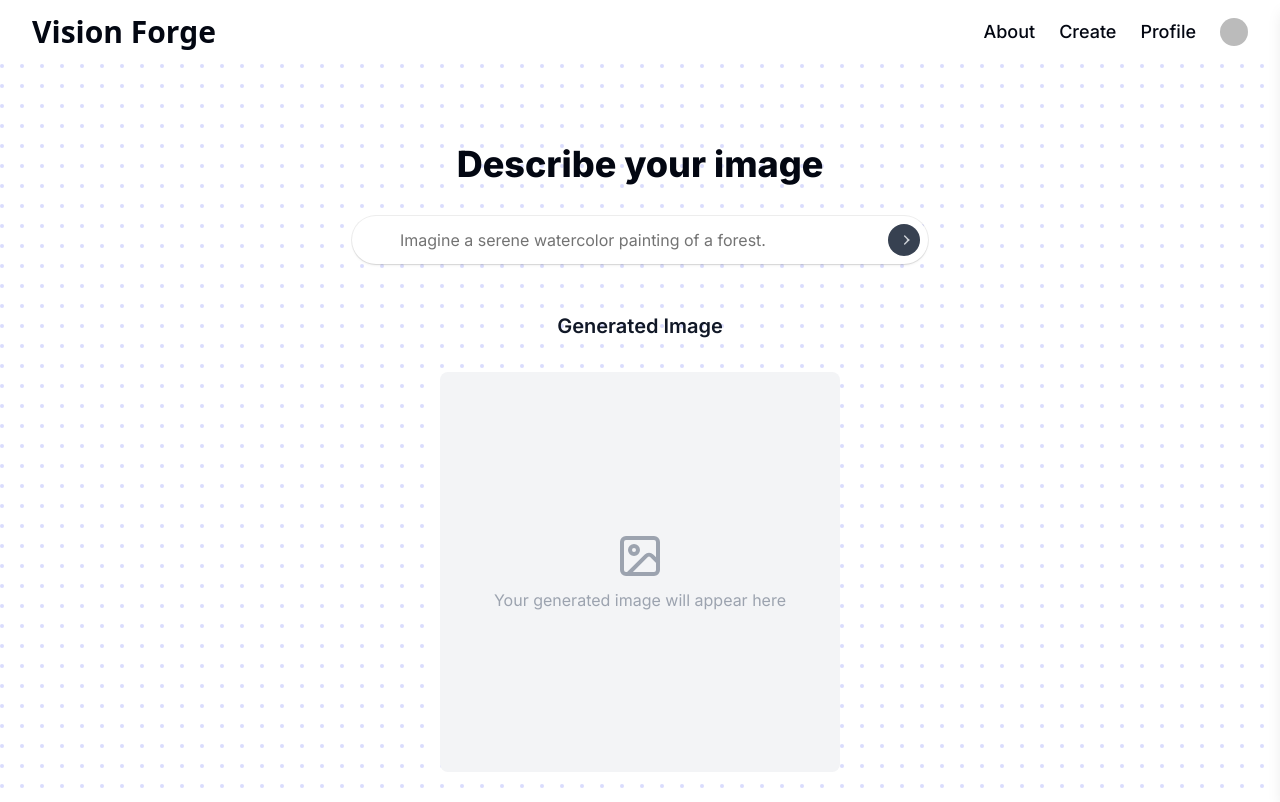
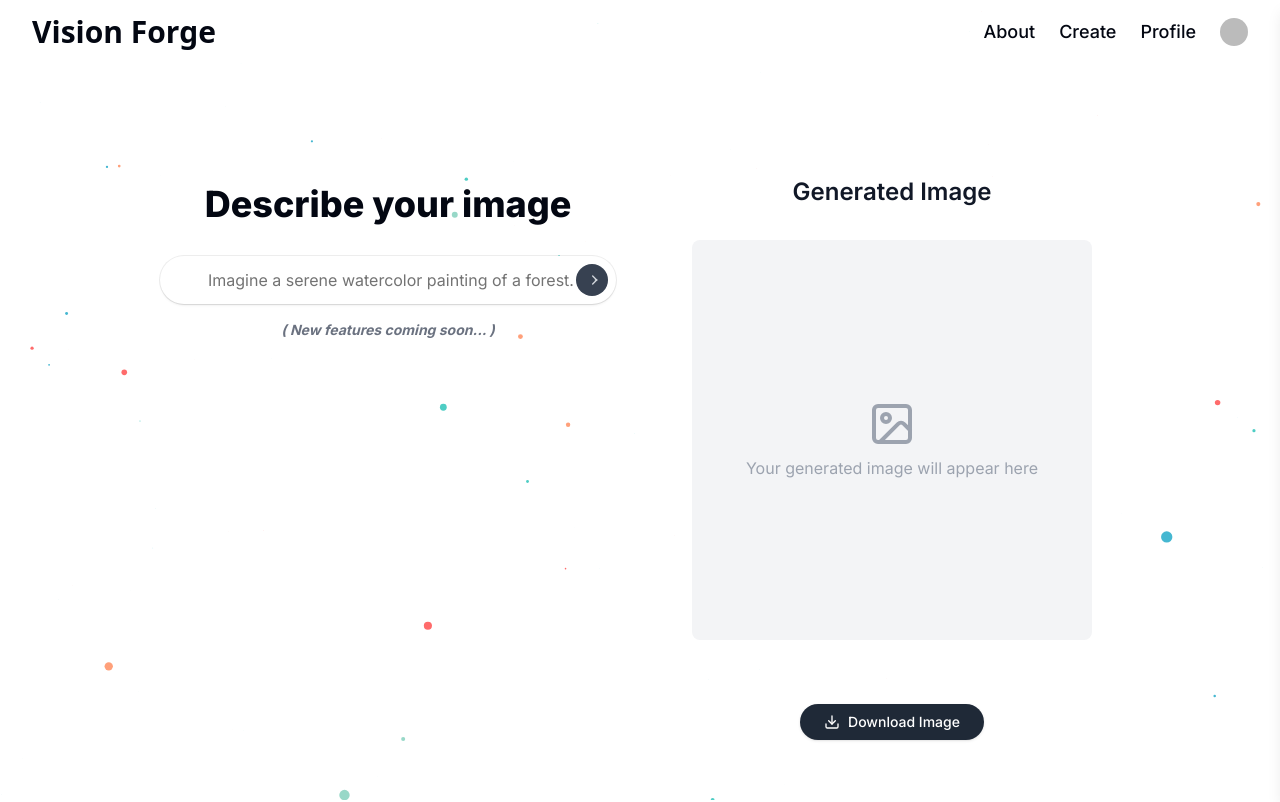
Before and after one commit to Kushhhhhhhh/VisionForgev2, a Next.js app: page /create in a window 1280 px wide. Shown: the top 802 px of the page. Built offline with nearby package versions, Linux system fonts and the light colour scheme; no server answers; sample sign-in values are in the browser's storage; some icons are missing.

Commit message:
Re-Designed Create Page

```diff
--- a/src/app/create/page.tsx
+++ b/src/app/create/page.tsx
@@ -1,5 +1,5 @@
+import AnimatedBackground from "@/components/animated/AnimatedBackground";
 import CreateForm from "@/components/custom/CreateForm"
-import InteractiveGrid from "@/components/animated/InteractiveGrid";
 import type { Metadata } from "next";
 
 export const metadata: Metadata = {
@@ -13,7 +13,7 @@ export const metadata: Metadata = {
 export default function CreatePage() {
   return (
     <main className="min-h-screen py-12 px-4 sm:px-6 lg:px-8 relative overflow-hidden">
-      <InteractiveGrid />
+     <AnimatedBackground />
       <div className="max-w-5xl mx-auto">
         <div className="p-6 md:p-8 relative z-10">
           <CreateForm />
--- a/src/components/animated/InteractiveGrid.tsx
+++ /dev/null
@@ -1,58 +0,0 @@
-"use client"
-
-import { useEffect, useRef, useState } from "react"
-
-const GRID_SIZE = 20
-const DOT_SIZE = 4
-
-interface Dot {
-  x: number
-  y: number
-}
-
-export default function StaticGrid() {
-  const [dots, setDots] = useState<Dot[]>([])
-  const containerRef = useRef<HTMLDivElement>(null)
-
-  useEffect(() => {
-    const updateDots = () => {
-      if (!containerRef.current) return
-
-      const { width, height } = containerRef.current.getBoundingClientRect()
-      const newDots: Dot[] = []
-
-      for (let x = 0; x < width; x += GRID_SIZE) {
-        for (let y = 0; y < height; y += GRID_SIZE) {
-          newDots.push({ x, y })
-        }
-      }
-
-      setDots(newDots)
-    }
-
-    updateDots()
-    window.addEventListener("resize", updateDots)
-
-    return () => {
-      window.removeEventListener("resize", updateDots)
-    }
-  }, [])
-
-  return (
-    <div ref={containerRef} className="absolute inset-0 overflow-hidden pointer-events-none">
-      {dots.map((dot, index) => (
-        <div
-          key={index}
-          className="absolute rounded-full bg-indigo-400"
-          style={{
-            width: DOT_SIZE,
-            height: DOT_SIZE,
-            left: dot.x,
-            top: dot.y,
-            opacity: 0.3,
-          }}
-        />
-      ))}
-    </div>
-  )
-}
--- a/src/components/custom/CreateForm.tsx
+++ b/src/components/custom/CreateForm.tsx
@@ -59,7 +59,9 @@ export default function CreateForm() {
 
   return (
     <main className="w-full space-y-4">
-      <section>
+  <section className="flex flex-col md:flex-row gap-12 justify-between">
+
+    <div className="w-full md:w-1/2 space-y-4 mt-10">
       <label
         htmlFor="prompt"
         className="block text-2xl md:text-4xl font-extrabold text-center mb-8"
@@ -71,10 +73,13 @@ export default function CreateForm() {
         onChange={handleChange}
         onSubmit={handleSubmit}
       />
-      </section>
+      <p className="text-sm text-gray-500 italic font-bold mt-12 text-center">
+       ( New features coming soon... )
+      </p>
+    </div>
 
-      <section className="mt-8 flex flex-col justify-center items-center gap-8">
-        <h2 className="text-xl font-semibold mt-8 text-gray-900">
+    <div className="w-full md:w-1/2 flex flex-col justify-center items-center gap-8">
+      <h2 className="text-xl md:text-2xl font-semibold mt-8 text-gray-900 text-center">
         Generated Image
       </h2>
       <motion.div
@@ -102,7 +107,6 @@ export default function CreateForm() {
           </div>
         )}
       </motion.div>
-
       <Button
         onClick={handleDownload}
         className="mt-8 px-6 py-2 bg-gray-800 text-white rounded-full flex items-center gap-2"
@@ -111,6 +115,7 @@ export default function CreateForm() {
         <Download className="w-5 h-5" />
         Download Image
       </Button>
+    </div>
   </section>
 </main>
   );
```
Lines whose indentation alone changed are shown as unchanged.
